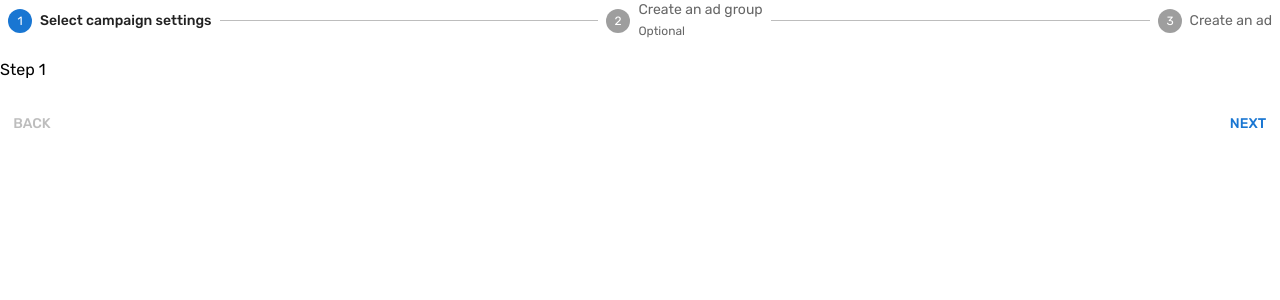
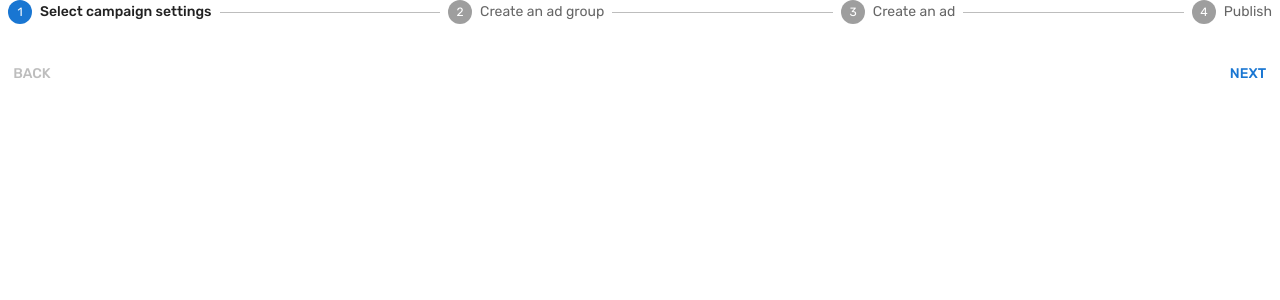
Before and after one commit to AcharyaUniversity/JobApplication, a React (Create React App) app: page / in a window 1280 px wide. Shown: the top 300 px of the page. Built offline with nearby package versions, Linux system fonts and the light colour scheme.

Commit message:
make FormStepper common

```diff
--- a/src/containers/DesktopFormStepper.tsx
+++ b/src/containers/DesktopFormStepper.tsx
@@ -6,94 +6,41 @@ import StepLabel from "@mui/material/StepLabel";
 import Button from "@mui/material/Button";
 import Typography from "@mui/material/Typography";
 
-const steps = [
-  "Select campaign settings",
-  "Create an ad group",
-  "Create an ad",
-];
+interface Props {
+  steps: { label: string; description: string }[];
+  activeStep: number;
+  handleNext: () => void;
+  handleBack: () => void;
+}
 
-function DesktopStepper() {
-  const [activeStep, setActiveStep] = React.useState(0);
-  const [skipped, setSkipped] = React.useState(new Set<number>());
-
-  const isStepOptional = (step: number) => {
-    return step === 1;
-  };
-
-  const isStepSkipped = (step: number) => {
-    return skipped.has(step);
-  };
-
-  const handleNext = () => {
-    let newSkipped = skipped;
-    if (isStepSkipped(activeStep)) {
-      newSkipped = new Set(newSkipped.values());
-      newSkipped.delete(activeStep);
-    }
-
-    setActiveStep((prevActiveStep) => prevActiveStep + 1);
-    setSkipped(newSkipped);
-  };
-
-  const handleBack = () => {
-    setActiveStep((prevActiveStep) => prevActiveStep - 1);
-  };
-
-  const handleSkip = () => {
-    if (!isStepOptional(activeStep)) {
-      // You probably want to guard against something like this,
-      // it should never occur unless someone's actively trying to break something.
-      throw new Error("You can't skip a step that isn't optional.");
-    }
-
-    setActiveStep((prevActiveStep) => prevActiveStep + 1);
-    setSkipped((prevSkipped) => {
-      const newSkipped = new Set(prevSkipped.values());
-      newSkipped.add(activeStep);
-      return newSkipped;
-    });
-  };
-
-  const handleReset = () => {
-    setActiveStep(0);
-  };
-
+function DesktopStepper({ steps, activeStep, handleNext, handleBack }: Props) {
   return (
     <Box sx={{ width: "100%" }}>
       <Stepper activeStep={activeStep}>
-        {steps.map((label, index) => {
+        {steps.map((obj, index) => {
           const stepProps: { completed?: boolean } = {};
-          const labelProps: {
-            optional?: React.ReactNode;
-          } = {};
-          if (isStepOptional(index)) {
-            labelProps.optional = (
-              <Typography variant="caption">Optional</Typography>
-            );
-          }
-          if (isStepSkipped(index)) {
-            stepProps.completed = false;
-          }
+
           return (
-            <Step key={label} {...stepProps}>
-              <StepLabel {...labelProps}>{label}</StepLabel>
+            <Step key={index} {...stepProps}>
+              <StepLabel>{obj.label}</StepLabel>
             </Step>
           );
         })}
       </Stepper>
+
       {activeStep === steps.length ? (
         <>
           <Typography sx={{ mt: 2, mb: 1 }}>
             All steps completed - you&apos;re finished
           </Typography>
-          <Box sx={{ display: "flex", flexDirection: "row", pt: 2 }}>
-            <Box sx={{ flex: "1 1 auto" }} />
-            <Button onClick={handleReset}>Reset</Button>
-          </Box>
         </>
       ) : (
         <>
-          <Typography sx={{ mt: 2, mb: 1 }}>Step {activeStep + 1}</Typography>
+          <Typography sx={{ mt: 2, mb: 1 }}>
+            {/* <Box sx={{ height: 255, maxWidth: 400, width: "100%", p: 2 }}>
+              {steps[activeStep].description}
+            </Box> */}
+          </Typography>
           <Box sx={{ display: "flex", flexDirection: "row", pt: 2 }}>
             <Button
               color="inherit"
@@ -104,11 +51,6 @@ function DesktopStepper() {
               Back
             </Button>
             <Box sx={{ flex: "1 1 auto" }} />
-            {isStepOptional(activeStep) && (
-              <Button color="inherit" onClick={handleSkip} sx={{ mr: 1 }}>
-                Skip
-              </Button>
-            )}
             <Button onClick={handleNext}>
               {activeStep === steps.length - 1 ? "Finish" : "Next"}
             </Button>
--- a/src/containers/FormStepper.jsx
+++ /dev/null
@@ -1,13 +0,0 @@
-import React from "react";
-import DesktopFormStepper from "./DesktopFormStepper";
-import MobileFormStepper from "./MobileFormStepper";
-import { useMobileView } from "../utils/ViewContext";
-
-function FormStepper() {
-  const isMobile = useMobileView();
-
-  if (isMobile) return <MobileFormStepper />;
-  return <DesktopFormStepper />;
-}
-
-export default FormStepper;
--- /dev/null
+++ b/src/containers/FormStepper.tsx
@@ -0,0 +1,64 @@
+import { useState } from "react";
+import DesktopFormStepper from "./DesktopFormStepper";
+import MobileFormStepper from "./MobileFormStepper";
+import { useMobileView } from "../utils/ViewContext";
+
+const steps = [
+  {
+    label: "Select campaign settings",
+    description: `For each ad campaign that you create, you can control how much
+                you're willing to spend on clicks and conversions, which networks
+                and geographical locations you want your ads to show on, and more.`,
+  },
+  {
+    label: "Create an ad group",
+    description:
+      "An ad group contains one or more ads which target a shared set of keywords.",
+  },
+  {
+    label: "Create an ad",
+    description: `Try out different ad text to see what brings in the most customers,
+                and learn how to enhance your ads using features like ad extensions.
+                If you run into any problems with your ads, find out how to tell if
+                they're running and how to resolve approval issues.`,
+  },
+  {
+    label: "Publish",
+    description:
+      "Lorem ipsum dolor sit amet, consectetur adipiscing elit, sed do eiusmod tempor incididunt ut labore et dolore magna aliqua. Ut enim ad minim veniam.",
+  },
+];
+
+function FormStepper() {
+  const [activeStep, setActiveStep] = useState(0);
+
+  const isMobile = useMobileView();
+
+  const handleNext = () => {
+    setActiveStep((prevActiveStep) => prevActiveStep + 1);
+  };
+
+  const handleBack = () => {
+    setActiveStep((prevActiveStep) => prevActiveStep - 1);
+  };
+
+  if (isMobile)
+    return (
+      <MobileFormStepper
+        steps={steps}
+        activeStep={activeStep}
+        handleNext={handleNext}
+        handleBack={handleBack}
+      />
+    );
+  return (
+    <DesktopFormStepper
+      steps={steps}
+      activeStep={activeStep}
+      handleNext={handleNext}
+      handleBack={handleBack}
+    />
+  );
+}
+
+export default FormStepper;
--- a/src/containers/MobileFormStepper.jsx
+++ /dev/null
@@ -1,97 +0,0 @@
-import * as React from "react";
-import Box from "@mui/material/Box";
-import { useTheme } from "@mui/material/styles";
-import MobileStepper from "@mui/material/MobileStepper";
-import Paper from "@mui/material/Paper";
-import Typography from "@mui/material/Typography";
-import Button from "@mui/material/Button";
-import KeyboardArrowLeft from "@mui/icons-material/KeyboardArrowLeft";
-import KeyboardArrowRight from "@mui/icons-material/KeyboardArrowRight";
-
-const steps = [
-  {
-    label: "Select campaign settings",
-    description: `For each ad campaign that you create, you can control how much
-              you're willing to spend on clicks and conversions, which networks
-              and geographical locations you want your ads to show on, and more.`,
-  },
-  {
-    label: "Create an ad group",
-    description:
-      "An ad group contains one or more ads which target a shared set of keywords.",
-  },
-  {
-    label: "Create an ad",
-    description: `Try out different ad text to see what brings in the most customers,
-              and learn how to enhance your ads using features like ad extensions.
-              If you run into any problems with your ads, find out how to tell if
-              they're running and how to resolve approval issues.`,
-  },
-];
-
-function MobileFormStepper() {
-  const theme = useTheme();
-  const [activeStep, setActiveStep] = React.useState(0);
-  const maxSteps = steps.length;
-
-  const handleNext = () => {
-    setActiveStep((prevActiveStep) => prevActiveStep + 1);
-  };
-
-  const handleBack = () => {
-    setActiveStep((prevActiveStep) => prevActiveStep - 1);
-  };
-
-  return (
-    <Box sx={{ maxWidth: 400, flexGrow: 1 }}>
-      <Paper
-        square
-        elevation={0}
-        sx={{
-          display: "flex",
-          alignItems: "center",
-          height: 50,
-          pl: 2,
-          bgcolor: "background.default",
-        }}
-      >
-        <Typography>{steps[activeStep].label}</Typography>
-      </Paper>
-      <Box sx={{ height: 255, maxWidth: 400, width: "100%", p: 2 }}>
-        {steps[activeStep].description}
-      </Box>
-      <MobileStepper
-        variant="text"
-        steps={maxSteps}
-        position="static"
-        activeStep={activeStep}
-        nextButton={
-          <Button
-            size="small"
-            onClick={handleNext}
-            disabled={activeStep === maxSteps - 1}
-          >
-            Next
-            {theme.direction === "rtl" ? (
-              <KeyboardArrowLeft />
-            ) : (
-              <KeyboardArrowRight />
-            )}
-          </Button>
-        }
-        backButton={
-          <Button size="small" onClick={handleBack} disabled={activeStep === 0}>
-            {theme.direction === "rtl" ? (
-              <KeyboardArrowRight />
-            ) : (
-              <KeyboardArrowLeft />
-            )}
-            Back
-          </Button>
-        }
-      />
-    </Box>
-  );
-}
-
-export default MobileFormStepper;
--- /dev/null
+++ b/src/containers/MobileFormStepper.tsx
@@ -0,0 +1,104 @@
+import * as React from "react";
+import Box from "@mui/material/Box";
+import { useTheme } from "@mui/material/styles";
+import MobileStepper from "@mui/material/MobileStepper";
+import Paper from "@mui/material/Paper";
+import Typography from "@mui/material/Typography";
+import Button from "@mui/material/Button";
+import KeyboardArrowLeft from "@mui/icons-material/KeyboardArrowLeft";
+import KeyboardArrowRight from "@mui/icons-material/KeyboardArrowRight";
+
+interface Props {
+  steps: { label: string; description: string }[];
+  activeStep: number;
+  handleNext: () => void;
+  handleBack: () => void;
+}
+
+function MobileFormStepper({
+  steps,
+  activeStep,
+  handleNext,
+  handleBack,
+}: Props) {
+  const theme = useTheme();
+
+  return (
+    <Box sx={{ maxWidth: 400, flexGrow: 1 }}>
+      {activeStep === steps.length ? (
+        <>
+          <Paper
+            square
+            elevation={0}
+            sx={{
+              display: "flex",
+              alignItems: "center",
+              height: 50,
+              pl: 2,
+              bgcolor: "background.default",
+            }}
+          >
+            <Typography sx={{ mt: 2, mb: 1 }}>
+              All steps completed - you&apos;re finished
+            </Typography>
+          </Paper>
+        </>
+      ) : (
+        <>
+          <Paper
+            square
+            elevation={0}
+            sx={{
+              display: "flex",
+              alignItems: "center",
+              height: 50,
+              pl: 2,
+              bgcolor: "background.default",
+            }}
+          >
+            <Typography>{steps[activeStep].label}</Typography>
+          </Paper>
+          <Box sx={{ height: 255, maxWidth: 400, width: "100%", p: 2 }}>
+            {steps[activeStep].description}
+          </Box>
+          <MobileStepper
+            variant="text"
+            steps={steps.length}
+            position="static"
+            activeStep={activeStep}
+            nextButton={
+              <Button
+                size="small"
+                onClick={handleNext}
+                disabled={activeStep === steps.length}
+              >
+                {activeStep === steps.length - 1 ? "Finish" : "Next"}
+                {theme.direction === "rtl" ? (
+                  <KeyboardArrowLeft />
+                ) : (
+                  <KeyboardArrowRight />
+                )}
+              </Button>
+            }
+            backButton={
+              <Button
+                size="small"
+                onClick={handleBack}
+                disabled={activeStep === 0}
+              >
+                {theme.direction === "rtl" ? (
+                  <KeyboardArrowRight />
+                ) : (
+                  <KeyboardArrowLeft />
+                )}
+                Back
+              </Button>
+            }
+          />
+        </>
+      )}
+    </Box>
+  );
+}
+
+export default MobileFormStepper;
```
